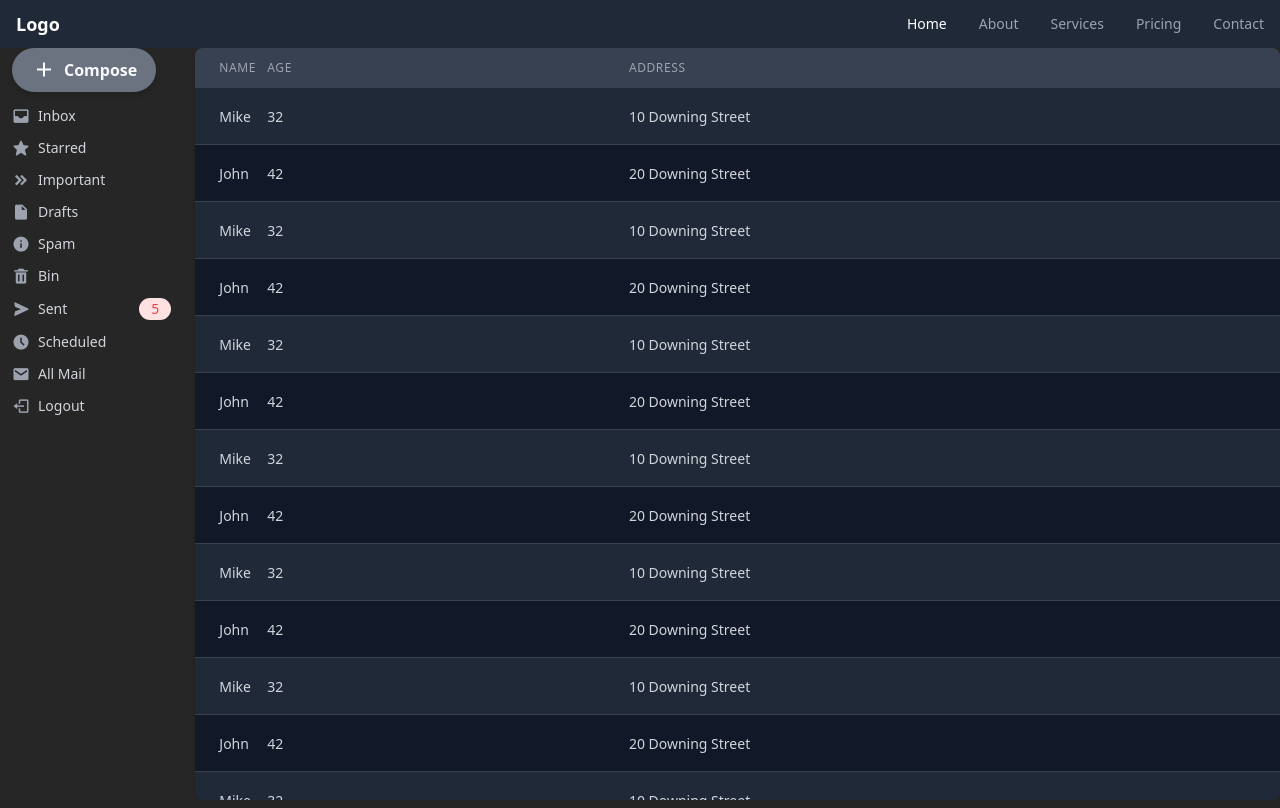
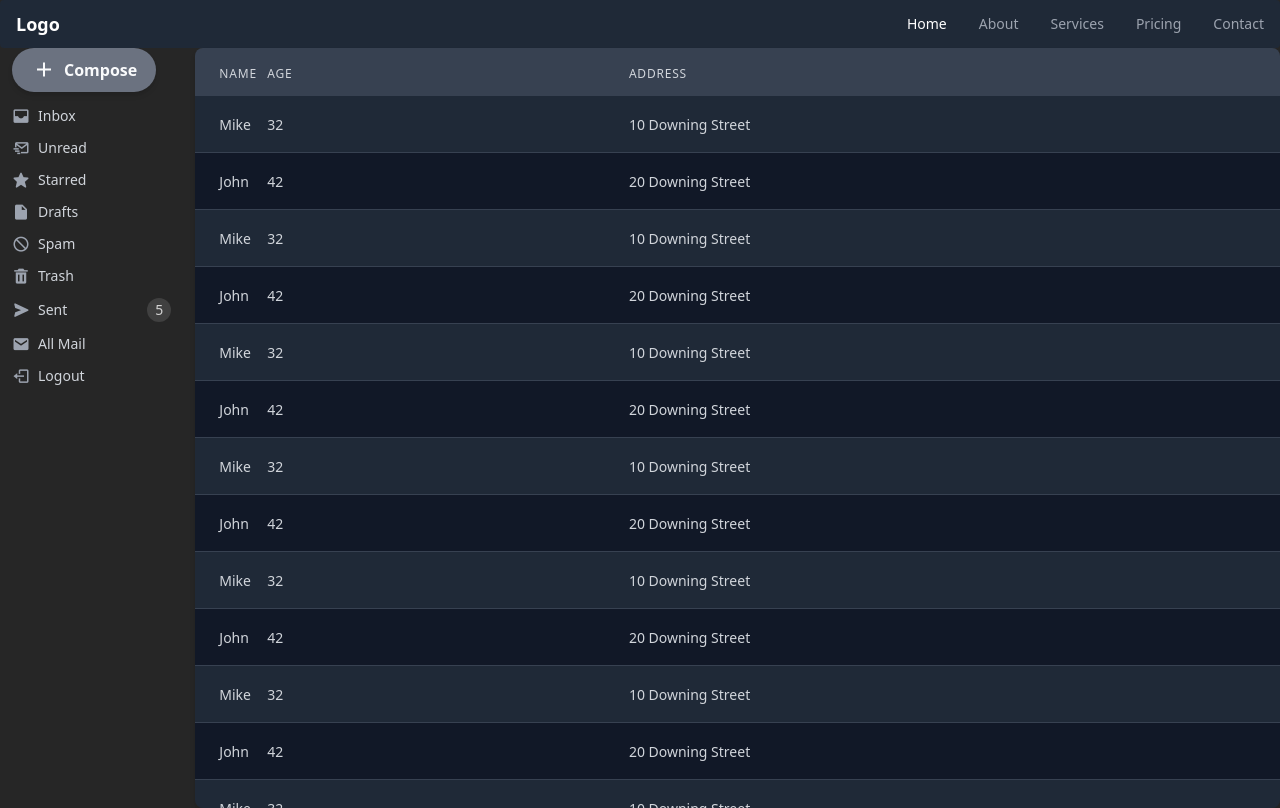
Before and after one commit to edadma/react-tailwind, a React (Create React App) app: page / in a window 1280 px wide. Built offline with nearby package versions, Linux system fonts and the light colour scheme.

Commit message:
improve Table

```diff
--- a/src/Email.tsx
+++ b/src/Email.tsx
@@ -132,7 +132,7 @@ const Item: FC<{ icon: string; label: string; count?: number }> = ({ icon, label
     </span>
     <span className="text-sm font-medium">{label}</span>
     {count && (
-      <span className="ml-auto text-sm bg-red-100 rounded-full px-3 py-px text-red-500">
+      <span className="ml-auto text-sm bg-neutral-700 rounded-full px-2 py-0.5 text-neutral-300">
         {count}
       </span>
     )}
@@ -156,13 +156,12 @@ export const Email: React.FC = () => {
                 Compose
               </Button>
               <Item icon="bxs-inbox" label="Inbox" />
+              <Item icon="bx-mail-send" label="Unread" />
               <Item icon="bxs-star" label="Starred" />
-              <Item icon="bxs-chevrons-right" label="Important" />
               <Item icon="bxs-file-blank" label="Drafts" />
-              <Item icon="bxs-info-circle" label="Spam" />
-              <Item icon="bxs-trash" label="Bin" />
+              <Item icon="bx-block" label="Spam" />
+              <Item icon="bxs-trash" label="Trash" />
               <Item icon="bxs-send" label="Sent" count={5} />
-              <Item icon="bxs-time-five" label="Scheduled" />
               <Item icon="bxs-envelope" label="All Mail" />
               <Item icon="bx-log-out" label="Logout" />
             </Sider>
@@ -172,6 +171,7 @@ export const Email: React.FC = () => {
               trHead="flex w-full"
               tbody="w-full overflow-y-auto flex flex-col h-[calc(100vh-88px)]"
               trBody="flex w-full"
+              // header={false}
               striped
               hoverable
               columns={columns}
--- a/src/Table.tsx
+++ b/src/Table.tsx
@@ -20,6 +20,8 @@ interface TableProps
   columns: TableColumn[]
   data: any[]
   bordered?: boolean
+  rounded?: boolean
+  shadow?: boolean
   striped?: boolean
   hoverable?: boolean
   header?: boolean
@@ -27,6 +29,7 @@ interface TableProps
   tbody?: string
   trHead?: string
   trBody?: string
+  color?: string
 }
 
 const DEFAULT_CELL_RENDERER: TableCellRenderer = (data) => <Text>{data}</Text>
@@ -37,6 +40,8 @@ export const Table: FC<TableProps> = (props) => {
     columns,
     data,
     bordered,
+    rounded,
+    shadow,
     striped,
     hoverable,
     header = true,
@@ -44,12 +49,22 @@ export const Table: FC<TableProps> = (props) => {
     tbody,
     trHead,
     trBody,
+    color,
     ...other
   } = props
   const { theme } = useTheme()
 
   return (
-    <table className={`${theme.component.table.style.table} ${className || ''}`} {...other}>
+    <table
+      className={`${theme.component.table.style.table} ${optionProps(
+        theme,
+        props,
+        'table',
+        'rounded',
+        'shadow'
+      )} ${className || ''}`}
+      {...other}
+    >
       {header && (
         <thead className={`${theme.component.table.style.thead} ${thead || ''}`}>
           <tr className={trHead || ''}>
@@ -59,7 +74,7 @@ export const Table: FC<TableProps> = (props) => {
                 className={`${theme.component.table.style.th} ${th || ''}`}
                 key={key || index.toString()}
               >
-                {title}
+                {typeof title === 'string' ? <Text size="xs">{title}</Text> : title}
               </th>
             ))}
           </tr>
@@ -72,9 +87,7 @@ export const Table: FC<TableProps> = (props) => {
               theme,
               props,
               'table',
-              // 'rounded',
               // 'border',
-              // 'shadow',
               'hoverable'
             )} ${
               striped ? theme.component.table.style.trStriped : theme.component.table.style.tr
--- a/src/themes/DefaultTheme.ts
+++ b/src/themes/DefaultTheme.ts
@@ -505,9 +505,9 @@ export const DefaultTheme = {
     },
     table: {
       style: {
-        table: 'overflow-hidden rounded-lg shadow-md',
+        table: 'overflow-hidden',
         thead: 'bg-gray-100 dark:bg-gray-700',
-        th: 'py-3 px-6 text-xs font-medium tracking-wider text-left text-gray-700 uppercase dark:text-gray-400',
+        th: 'py-3 px-6 tracking-wider text-left uppercase',
         tr: 'bg-white dark:bg-gray-800',
         trStriped: 'odd:bg-white even:bg-gray-50 odd:dark:bg-gray-800 even:dark:bg-gray-900',
         tbody: '',
@@ -516,9 +516,13 @@ export const DefaultTheme = {
       },
       options: {
         hoverable: 'hover:bg-gray-200 dark:hover:bg-gray-700',
+        rounded: 'rounded-lg',
+        shadow: 'shadow-md',
       },
       default: {
         hoverable: false,
+        rounded: true,
+        shadow: true,
       },
     },
     sider: {
```
